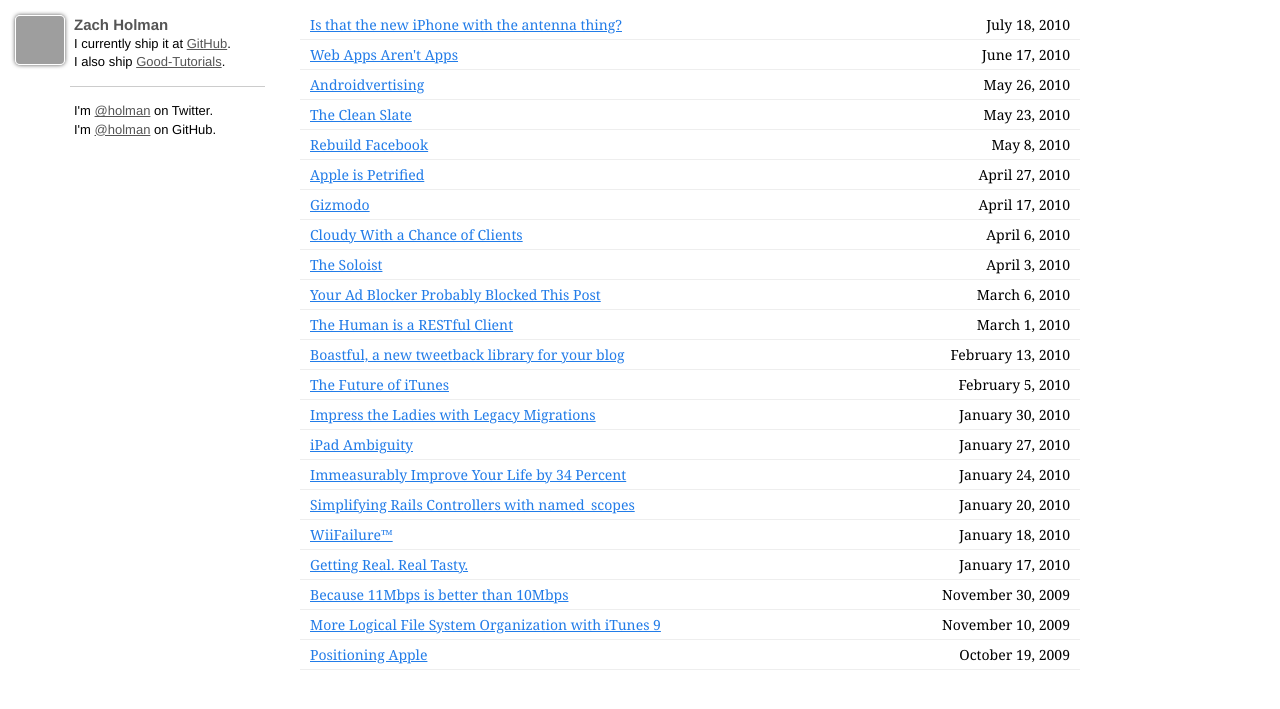
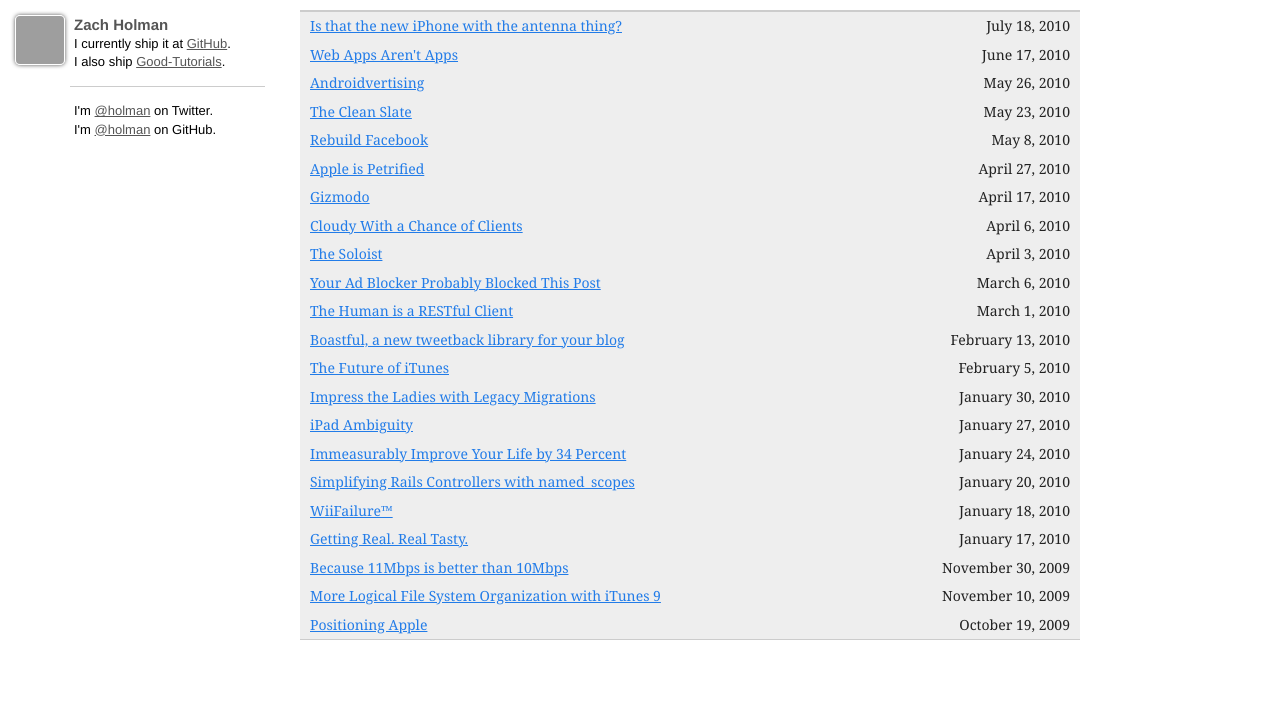
Before and after one commit to broccolini/designertocoder.github.com, a Jekyll site: the page built from index.html, in a window 1280 px wide. Shown: the top 709 px of the page. Built offline with Jekyll 4.4.1, drawn with Linux system fonts in a browser that asks for light colours; nearby versions of some CDN libraries; Markdown is read by kramdown in place of the engine named in the settings; grey boxes are pictures that could not be loaded.

Commit message:
know what you've got? s-t-y-l-e. *styleeeeee*.

```diff
--- a/css/styles.css
+++ b/css/styles.css
@@ -10,7 +10,7 @@
 a:hover{
   text-decoration: none;
 }
-p code{
+p code, li code{
   background-color: #F9F9F9;
   border: 1px solid #eee;
   font-size: 12px;
@@ -21,6 +21,23 @@
 .content{
   margin-left: 300px;
   margin-right: 200px;
+}
+.content ul{
+  font-size: .8em;
+  border-top: 2px solid #ccc;
+  border-bottom: 1px solid #ccc;
+  background-color: #eee;
+  padding: 1em 2em;
+  margin: 0 2em;
+}
+.content li{
+  line-height: 1.25em;
+  margin-bottom: .75em;
+  color: #222;
+  list-style-type: square;
+}
+.content li code{
+  border: 1px solid #ccc;
 }
 .related{
 	margin-top: 10px;
--- a/css/syntax.css
+++ b/css/syntax.css
@@ -1,4 +1,5 @@
 .highlight {
+  margin: 0 2.5em;
   background-color: #333333;
   font-size: 12px;
   padding: 10px 5px;
```
